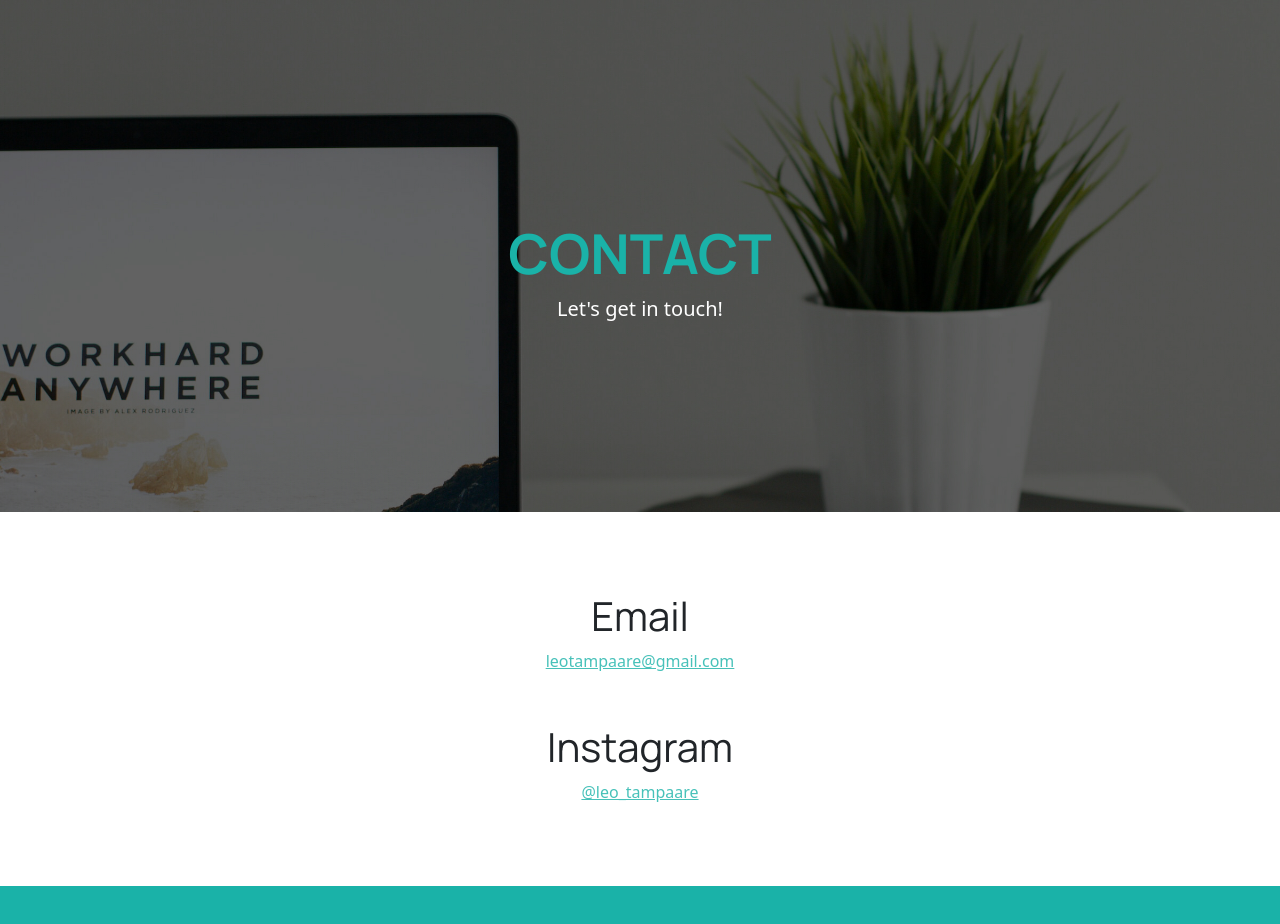
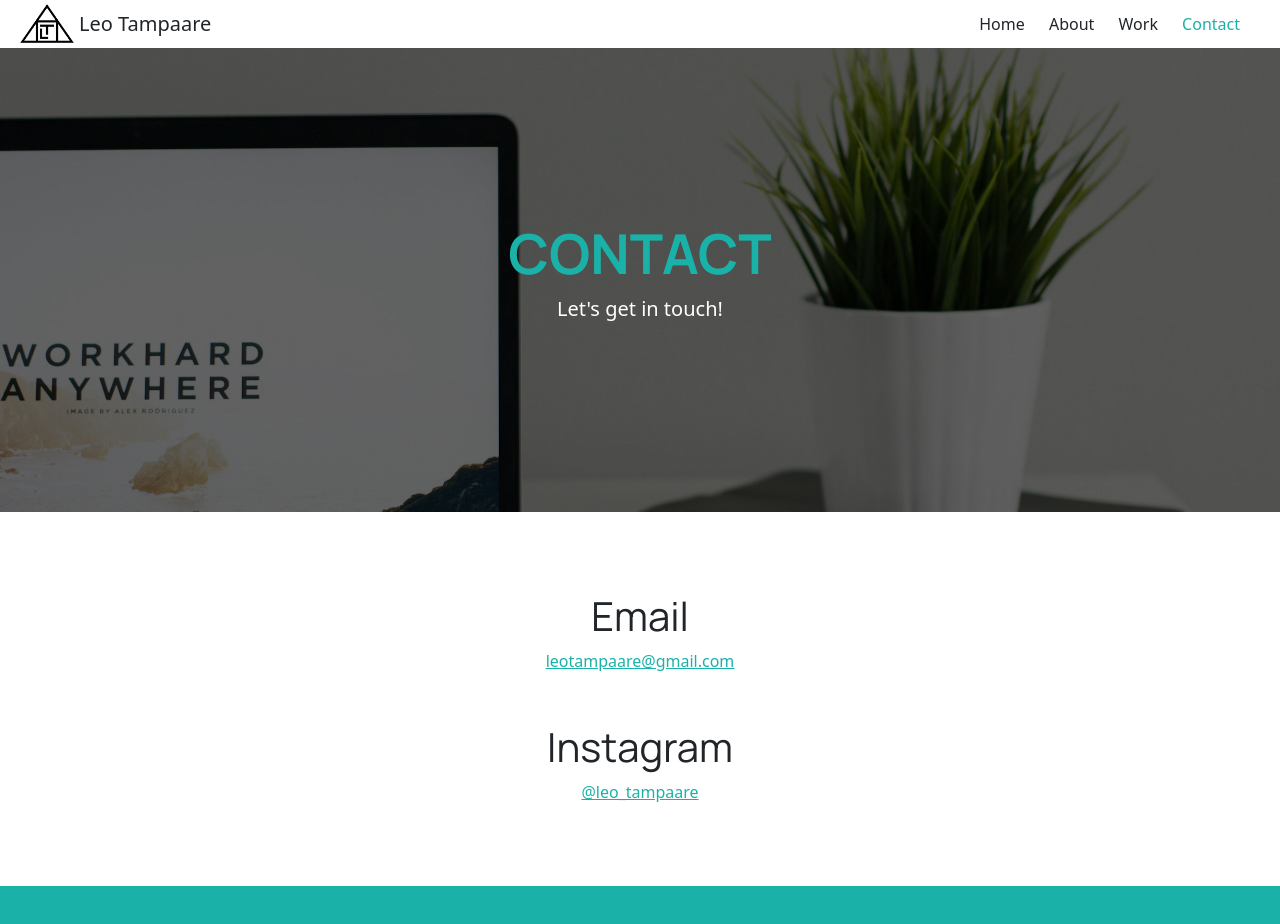
Before and after one commit to Leo-Tampaare/portfolio-project, a plain HTML site: page contact.html in a window 1280 px wide. Drawn offline with nearby package versions, Linux system fonts and the light colour scheme.

Commit message:
Removed bug with paragraph and navbar

```diff
--- a/contact.html
+++ b/contact.html
@@ -30,7 +30,38 @@
       crossorigin="anonymous"
     ></script>
   </head>
+
   <body>
+    <div class="nav-container">
+      <nav class="d-flex flex-column flex-sm-row justify-content-sm-between">
+        <div class="brand d-flex">
+          <a href="/" class="">
+            <img src="/images/logo.jpg" class="logo" />
+          </a>
+          <a href="/" class="brand-name">Leo Tampaare</a>
+        </div>
+        <a href="#" class="toggle-button justify-content-between flex-column">
+          <span class="bar"></span>
+          <span class="bar"></span>
+          <span class="bar"></span>
+        </a>
+        <ul id="navbar-links">
+          <li>
+            <a href="/">Home</a>
+          </li>
+          <li>
+            <a href="/about.html">About</a>
+          </li>
+          <li>
+            <a href="/work.html">Work</a>
+          </li>
+          <li>
+            <a href="/contact.html" class="active">Contact</a>
+          </li>
+        </ul>
+      </nav>
+    </div>
+
     <div class="hero-image">
       <div class="hero">
         <h1><span class="primary-color">Contact</span></h1>
@@ -51,4 +82,6 @@
     </div>
     <footer></footer>
   </body>
+
+  <script src="/src/index.js"></script>
 </html>
--- a/src/index.js
+++ b/src/index.js
@@ -1,4 +1,5 @@
-function showMenu() {
+function showMenu(event) {
+  event.preventDefault();
   navbarLinks.classList.toggle("menu-active");
 }
 
--- a/src/style.css
+++ b/src/style.css
@@ -93,7 +93,7 @@ div.description {
 .content-container p {
   line-height: 27px;
   text-align: justify;
-  opacity: 0.8;
+  color: #535d66;
 }
 
 .content-container {
@@ -215,6 +215,7 @@ footer {
     width: 100%;
     padding: 0;
     margin-bottom: 0;
+    border-bottom: 1px solid var(--secondary-color);
   }
 
   nav li {
```
Also changed, not shown: about.html (+32 -0 lines), work.html (+32 -0 lines).
